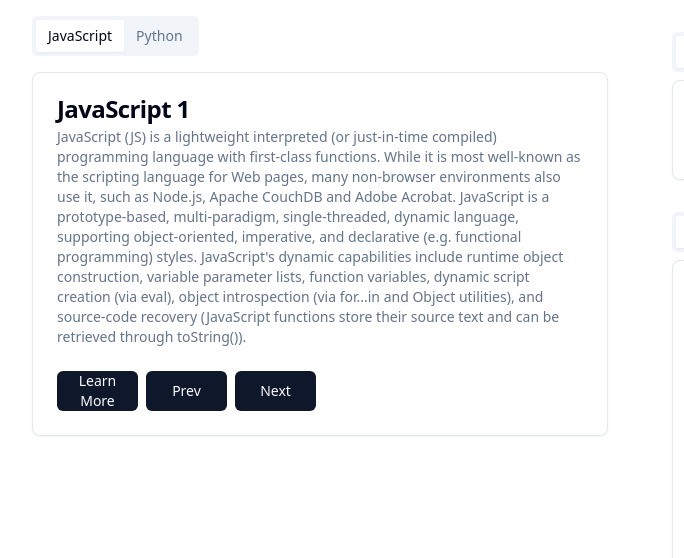
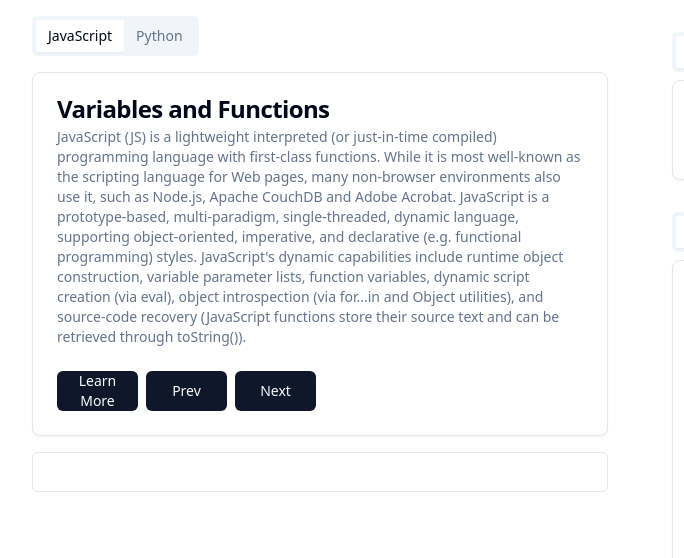
Before and after one commit to TaylorAIDev/abcd, an Astro site in the folder frontend/: page / in a window 1280 px wide. Shown: the top 558 px of the page, 0-684 px from the left. Built offline with nearby package versions, Linux system fonts and the light colour scheme; Astro itself is replaced by a stand-in of ours.

Commit message:
input bar

```diff
--- a/frontend/src/components/app/index.tsx
+++ b/frontend/src/components/app/index.tsx
@@ -1,5 +1,6 @@
 import { Tabs, TabsContent, TabsList, TabsTrigger } from "@/components/ui/tabs";
 import { Button } from "@/components/ui/button";
+import { Input } from "@/components/ui/input";
 import {
   Card,
   CardContent,
@@ -8,7 +9,7 @@
   CardHeader,
   CardTitle,
 } from "@/components/ui/card";
-import React, { useState } from "react";
+import React, { useEffect, useState } from "react";
 import { tempJavascriptLessons, tempPythonLessons } from "../../data/lessons";
 import type { Lesson } from "./schema";
 import { tempJavascriptChallenges1 } from "@/data/challenges";
@@ -35,6 +36,7 @@
   const [selectedLesson, setSelectedLesson] = useState<Lesson>(
     () => lessons[0]
   );
+  const [selectedDoc, setSelectedDoc] = useState<string | undefined>(undefined);
   const handleChange = (value: string) => {
     setTopics((prev) => {
       return prev.map((t) => ({ ...t, active: t.value === value }));
@@ -56,9 +58,13 @@
     }
     setSelectedLesson(lessons[index - 1]);
   };
+  const handleSubmit = (e: React.FormEvent<HTMLFormElement>) => {
+    e.preventDefault();
+    alert("Submitted");
+  };
   return (
     <section className="grid grid-cols-1 md:grid-cols-2">
-      <section className="flex-col px-4 py-4">
+      <form className="flex-col px-4 py-4" onSubmit={handleSubmit}>
         <Tabs
           defaultValue={topic[0].value}
           onValueChange={handleChange}
@@ -96,7 +102,10 @@
             </TabsContent>
           ))}
         </Tabs>
-      </section>
+        <section className="p-4">
+          <Input></Input>
+        </section>
+      </form>
       <section className="flex-col px-4 py-4">
         <Tabs defaultValue={"Challenge"} className="p-4">
           <TabsList className="">
--- /dev/null
+++ b/frontend/src/components/ui/input.tsx
@@ -0,0 +1,25 @@
+import * as React from "react"
+
+import { cn } from "@/lib/utils"
+
+export interface InputProps
+  extends React.InputHTMLAttributes<HTMLInputElement> {}
+
+const Input = React.forwardRef<HTMLInputElement, InputProps>(
+  ({ className, type, ...props }, ref) => {
+    return (
+      <input
+        type={type}
+        className={cn(
+          "flex h-10 w-full rounded-md border border-slate-200 border-slate-200 bg-white px-3 py-2 text-sm ring-offset-white file:border-0 file:bg-transparent file:text-sm file:font-medium placeholder:text-slate-500 focus-visible:outline-none focus-visible:ring-2 focus-visible:ring-slate-950 focus-visible:ring-offset-2 disabled:cursor-not-allowed disabled:opacity-50 dark:border-slate-800 dark:border-slate-800 dark:bg-slate-950 dark:ring-offset-slate-950 dark:placeholder:text-slate-400 dark:focus-visible:ring-slate-300",
+          className
+        )}
+        ref={ref}
+        {...props}
+      />
+    )
+  }
+)
+Input.displayName = "Input"
+
+export { Input }
--- a/frontend/src/data/lessons.ts
+++ b/frontend/src/data/lessons.ts
@@ -11,7 +11,7 @@
 
 export const tempJavascriptLessons = [
   {
-    title: "JavaScript 1",
+    title: "Variables and Functions",
     description: `JavaScript (JS) is a lightweight interpreted (or just-in-time compiled) programming language with first-class functions. While it is most well-known as the scripting language for Web pages, many non-browser environments also use it, such as Node.js, Apache CouchDB and Adobe Acrobat. JavaScript is a prototype-based, multi-paradigm, single-threaded, dynamic language, supporting object-oriented, imperative, and declarative (e.g. functional programming) styles.
       \n\nJavaScript's dynamic capabilities include runtime object construction, variable parameter lists, function variables, dynamic script creation (via eval), object introspection (via for...in and Object utilities), and source-code recovery (JavaScript functions store their source text and can be retrieved through toString()).`,
     sections: [
@@ -35,7 +35,7 @@
     docs: tempJavaScriptDocs1,
   },
   {
-    title: "JavaScript 2",
+    title: "Data Structures",
     description: "This is a description",
     sections: [
       {
```
Also changed, not shown: 1 other file.
